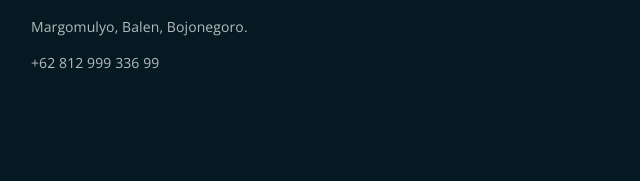
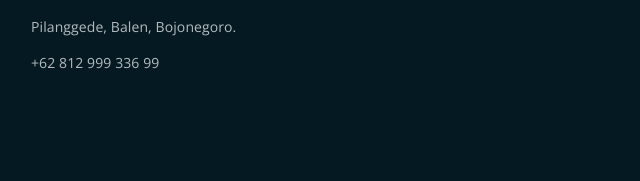
Before and after one commit to ersadishla/anggurindonesia, a plain HTML site: page index.html in a window 1280 px wide. Shown: the part 5261-5442 px from the top of the page, 624-1264 px from the left. Drawn offline with nearby package versions, Linux system fonts and the light colour scheme.

Commit message:
edit address

```diff
--- a/index.html
+++ b/index.html
@@ -380,7 +380,7 @@
 					<div class="footer-box get-in-touch">
 						<h2 class="widget-title">Hubungi kami</h2>
 						<ul>
-							<li>Margomulyo, Balen, Bojonegoro.</li>
+							<li>Pilanggede, Balen, Bojonegoro.</li>
 							<li>+62 812 999 336 99</li>
 						</ul>
 					</div>
```
